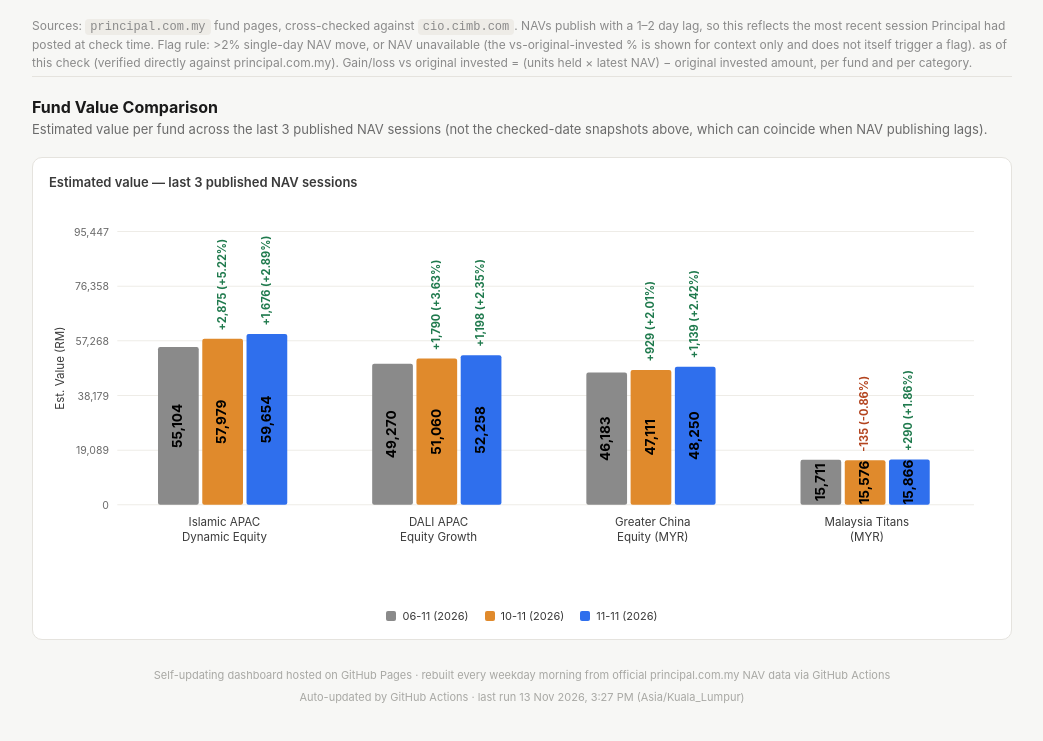
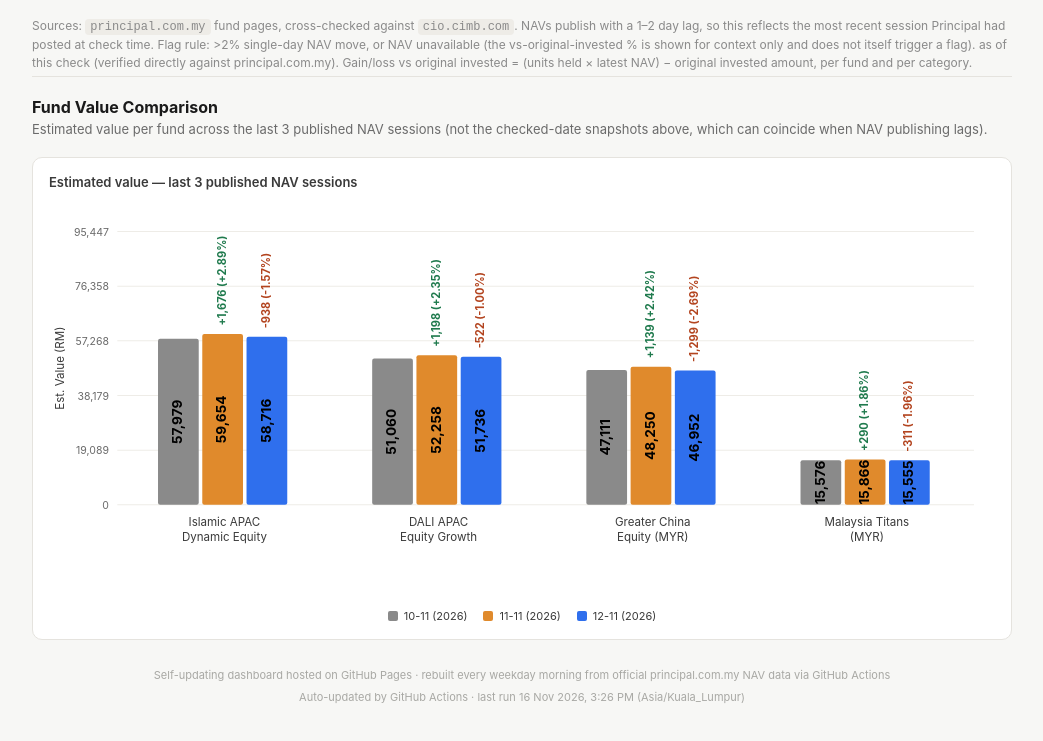
Before and after one commit to ckm1268-cell/principal-funds-dashboard, a plain HTML site: page index.html in a window 1280 px wide. Shown: the part 1537-2278 px from the top of the page, without its empty margins (118-1161 px from the left). Drawn offline with Linux system fonts and the light colour scheme.

Commit message:
Daily NAV update: 2026-11-16

```diff
--- a/index.html
+++ b/index.html
@@ -18,7 +18,7 @@
 
   <section class="tab-panel active" id="panel-today">
     <div class="daybadge daybadge-today">Today</div>
-    <div class="subtitle" id="subtitle-today">Published NAV as of 11 Nov 2026 · checked 13 Nov 2026, 3:27 PM MYT</div>
+    <div class="subtitle" id="subtitle-today">Published NAV as of 12 Nov 2026 · checked 16 Nov 2026, 3:26 PM MYT</div>
     <div class="cards">
       <div class="card"><div class="label">LYN Funds — value</div><div class="value" id="lynValue-today">—</div></div>
       <div class="card"><div class="label">LYN Funds — gain/loss vs original</div><div class="value" id="lynChange-today">—</div></div>
@@ -45,7 +45,7 @@
 
   <section class="tab-panel" id="panel-yesterday">
     <div class="daybadge daybadge-yesterday">Yesterday</div>
-    <div class="subtitle" id="subtitle-yesterday">Published NAV as of 10 Nov 2026 · checked 12 Nov 2026, 3:27 PM MYT</div>
+    <div class="subtitle" id="subtitle-yesterday">Published NAV as of 11 Nov 2026 · checked 15 Nov 2026, 3:26 PM MYT</div>
     <div class="cards">
       <div class="card"><div class="label">LYN Funds — value</div><div class="value" id="lynValue-yesterday">—</div></div>
       <div class="card"><div class="label">LYN Funds — gain/loss vs original</div><div class="value" id="lynChange-yesterday">—</div></div>
@@ -71,7 +71,7 @@
 
   <section class="tab-panel" id="panel-2days">
     <div class="daybadge daybadge-2days">2 Days Ago</div>
-    <div class="subtitle" id="subtitle-2days">Published NAV as of 6 Nov 2026 · checked 11 Nov 2026, 3:27 PM MYT</div>
+    <div class="subtitle" id="subtitle-2days">Published NAV as of 10 Nov 2026 · checked 14 Nov 2026, 3:26 PM MYT</div>
     <div class="cards">
       <div class="card"><div class="label">LYN Funds — value</div><div class="value" id="lynValue-2days">—</div></div>
       <div class="card"><div class="label">LYN Funds — gain/loss vs original</div><div class="value" id="lynChange-2days">—</div></div>
@@ -214,17 +214,17 @@ function showTab(id, btn) {
 // Regenerated automatically each weekday run from live principal.com.my NAV
 // history for all tracked funds (see daily_pipeline.py update_dashboard_html).
 const realHistory = {
-  islamic: [["21-10",0.8813],["22-10",0.8540],["23-10",0.8599],["26-10",0.8546],["27-10",0.8644],["28-10",0.9026],["29-10",0.8907],["30-10",0.8545],["02-11",0.8591],["03-11",0.8248],["04-11",0.8261],["05-11",0.7775],["06-11",0.7399],["10-11",0.7785],["11-11",0.8010]],
-  dali: [["21-10",0.8431],["22-10",0.8248],["23-10",0.6915],["26-10",0.6929],["27-10",0.7017],["28-10",0.7229],["29-10",0.7165],["30-10",0.7005],["02-11",0.7041],["03-11",0.6866],["04-11",0.6908],["05-11",0.6646],["06-11",0.6414],["10-11",0.6647],["11-11",0.6803]],
-  greaterChina: [["21-10",1.1810],["22-10",1.1379],["23-10",1.1361],["26-10",1.1396],["27-10",1.1428],["28-10",1.1526],["29-10",1.1298],["30-10",1.1108],["02-11",1.1201],["03-11",1.1036],["04-11",1.1338],["05-11",1.1237],["06-11",1.0989],["10-11",1.1210],["11-11",1.1481]],
-  malaysiaTitans: [["21-10",1.8051],["22-10",1.7927],["23-10",1.7976],["26-10",1.8114],["27-10",1.8251],["28-10",1.8432],["29-10",1.8414],["30-10",1.8240],["02-11",1.8004],["03-11",1.7895],["04-11",1.8202],["05-11",1.7843],["06-11",1.7437],["10-11",1.7287],["11-11",1.7609]]
+  islamic: [["22-10",0.8540],["23-10",0.8599],["26-10",0.8546],["27-10",0.8644],["28-10",0.9026],["29-10",0.8907],["30-10",0.8545],["02-11",0.8591],["03-11",0.8248],["04-11",0.8261],["05-11",0.7775],["06-11",0.7399],["10-11",0.7785],["11-11",0.8010],["12-11",0.7884]],
+  dali: [["22-10",0.8248],["23-10",0.6915],["26-10",0.6929],["27-10",0.7017],["28-10",0.7229],["29-10",0.7165],["30-10",0.7005],["02-11",0.7041],["03-11",0.6866],["04-11",0.6908],["05-11",0.6646],["06-11",0.6414],["10-11",0.6647],["11-11",0.6803],["12-11",0.6735]],
+  greaterChina: [["22-10",1.1379],["23-10",1.1361],["26-10",1.1396],["27-10",1.1428],["28-10",1.1526],["29-10",1.1298],["30-10",1.1108],["02-11",1.1201],["03-11",1.1036],["04-11",1.1338],["05-11",1.1237],["06-11",1.0989],["10-11",1.1210],["11-11",1.1481],["12-11",1.1172]],
+  malaysiaTitans: [["22-10",1.7927],["23-10",1.7976],["26-10",1.8114],["27-10",1.8251],["28-10",1.8432],["29-10",1.8414],["30-10",1.8240],["02-11",1.8004],["03-11",1.7895],["04-11",1.8202],["05-11",1.7843],["06-11",1.7437],["10-11",1.7287],["11-11",1.7609],["12-11",1.7264]]
 };
 function fundsSnapshot() {
   return [
-    { name: "Principal Islamic Asia Pacific Dynamic Equity Fund", isin: "MYU1000AA007", category: "LYN Funds", units: 74474.83, originalInvested: 74832.31, nav: 0.8010, dailyChangePct: 2.89, history: realHistory.islamic },
-    { name: "Principal DALI Asia Pacific Equity Growth Fund", isin: "MYU1000BD009", category: "LYN Funds", units: 76816.72, originalInvested: 71439.55, nav: 0.6803, dailyChangePct: 2.35, history: realHistory.dali },
-    { name: "Principal Greater China Equity Fund (Class MYR)", isin: "MYU1000CB001", category: "LYN Funds", units: 42026.2, originalInvested: 53343.86, nav: 1.1481, dailyChangePct: 2.42, history: realHistory.greaterChina },
-    { name: "Principal Malaysia Titans Fund (Class MYR)", isin: "N/A", category: "CKM Funds", units: 9010.18, originalInvested: 16162.46, nav: 1.7609, dailyChangePct: 1.86, history: realHistory.malaysiaTitans }
+    { name: "Principal Islamic Asia Pacific Dynamic Equity Fund", isin: "MYU1000AA007", category: "LYN Funds", units: 74474.83, originalInvested: 74832.31, nav: 0.7884, dailyChangePct: -1.57, history: realHistory.islamic },
+    { name: "Principal DALI Asia Pacific Equity Growth Fund", isin: "MYU1000BD009", category: "LYN Funds", units: 76816.72, originalInvested: 71439.55, nav: 0.6735, dailyChangePct: -1.00, history: realHistory.dali },
+    { name: "Principal Greater China Equity Fund (Class MYR)", isin: "MYU1000CB001", category: "LYN Funds", units: 42026.2, originalInvested: 53343.86, nav: 1.1172, dailyChangePct: -2.69, history: realHistory.greaterChina },
+    { name: "Principal Malaysia Titans Fund (Class MYR)", isin: "N/A", category: "CKM Funds", units: 9010.18, originalInvested: 16162.46, nav: 1.7264, dailyChangePct: -1.96, history: realHistory.malaysiaTitans }
   ];
 }
 function snapshotAtOffset(offset) {
@@ -541,6 +541,6 @@ window.addEventListener("resize", () => {
   document.querySelectorAll(".tab-panel").forEach(p => { if (!p.classList.contains("active")) return; });
 });
 </script>
-<div id="last-updated" style="text-align:center;font-size:11px;color:#a8a8a4;padding-bottom:16px;">Auto-updated by GitHub Actions · last run 13 Nov 2026, 3:27 PM (Asia/Kuala_Lumpur)</div>
+<div id="last-updated" style="text-align:center;font-size:11px;color:#a8a8a4;padding-bottom:16px;">Auto-updated by GitHub Actions · last run 16 Nov 2026, 3:26 PM (Asia/Kuala_Lumpur)</div>
 </body>
 </html>
```
Also changed, not shown: 1 other file.
